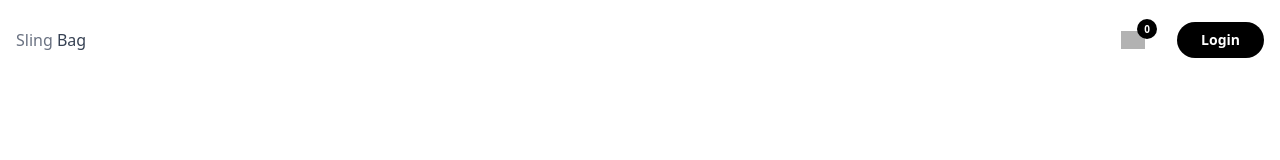
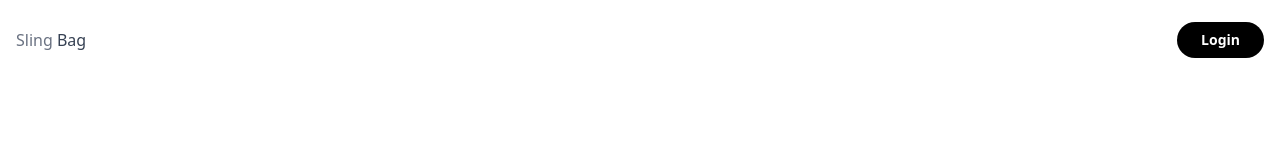
Before and after one commit to Dhanush-coder-ux/Sling-Bag, a React (Vite) app: page / in a window 1280 px wide. Shown: the top 160 px of the page. Built offline with nearby package versions, Linux system fonts and the light colour scheme; grey boxes are pictures that could not be loaded.

Commit message:
change the nav and home page

```diff
--- a/src/section/BottomAppBar.jsx
+++ b/src/section/BottomAppBar.jsx
@@ -8,7 +8,6 @@ export function BottomAppBar() {
         {label:'Home',icon:"/icons/home.svg",route:'/',canShowBadge:false},
         {label:'Products',icon:"/icons/product.svg",route:'/collections',canShowBadge:false},
         {label:'Cart',icon:"/icons/cart.svg",route:'/cart',canShowBadge:true,badgeCount:cartCount},
-        {label:'Know us',icon:"/icons/about.svg",route:'/know-us',canShowBadge:false},
          {label:'Orders',icon:"/icons/orders.svg",route:'/orders',canShowBadge:false}
     ];
 
--- a/src/section/NavBar.jsx
+++ b/src/section/NavBar.jsx
@@ -75,19 +75,18 @@ const NavBar = () => {
              </div>
           </Link>
 
-          {/* --- 2. Desktop Navigation (Hidden on Mobile) --- */}
+
           <div className="hidden md:flex space-x-8 items-center">
             <NavItem to="/">Home</NavItem>
             <NavItem to="/collections">Product</NavItem>
-            <NavItem to="/know-us">Know Us</NavItem>
             <NavItem to="/orders">Orders</NavItem>
           </div>
 
-          {/* --- 3. Right Actions (Cart, Profile, Toggle) --- */}
+
           <div className="flex items-center gap-6">
 
             {/* Cart Icon */}
-            <NavLink to="/cart" className="relative group p-2 rounded-full hover:bg-gray-100 transition-colors">
+            <NavLink to="/cart" className="hidden md:flex relative group p-2 rounded-full hover:bg-gray-100 transition-colors">
               <img src="/icons/cart.svg" width={24} height={24} alt="Cart" className="opacity-80 group-hover:opacity-100" />
               <span className="absolute -top-1 -right-1 bg-black text-white text-[10px] font-bold w-5 h-5 flex items-center justify-center rounded-full border-2 border-white shadow-sm">
                 {cartCount > 99 ? "99+" : cartCount}
```
Also changed, not shown: 1 other file (tests, documents, lock files or other folders).
